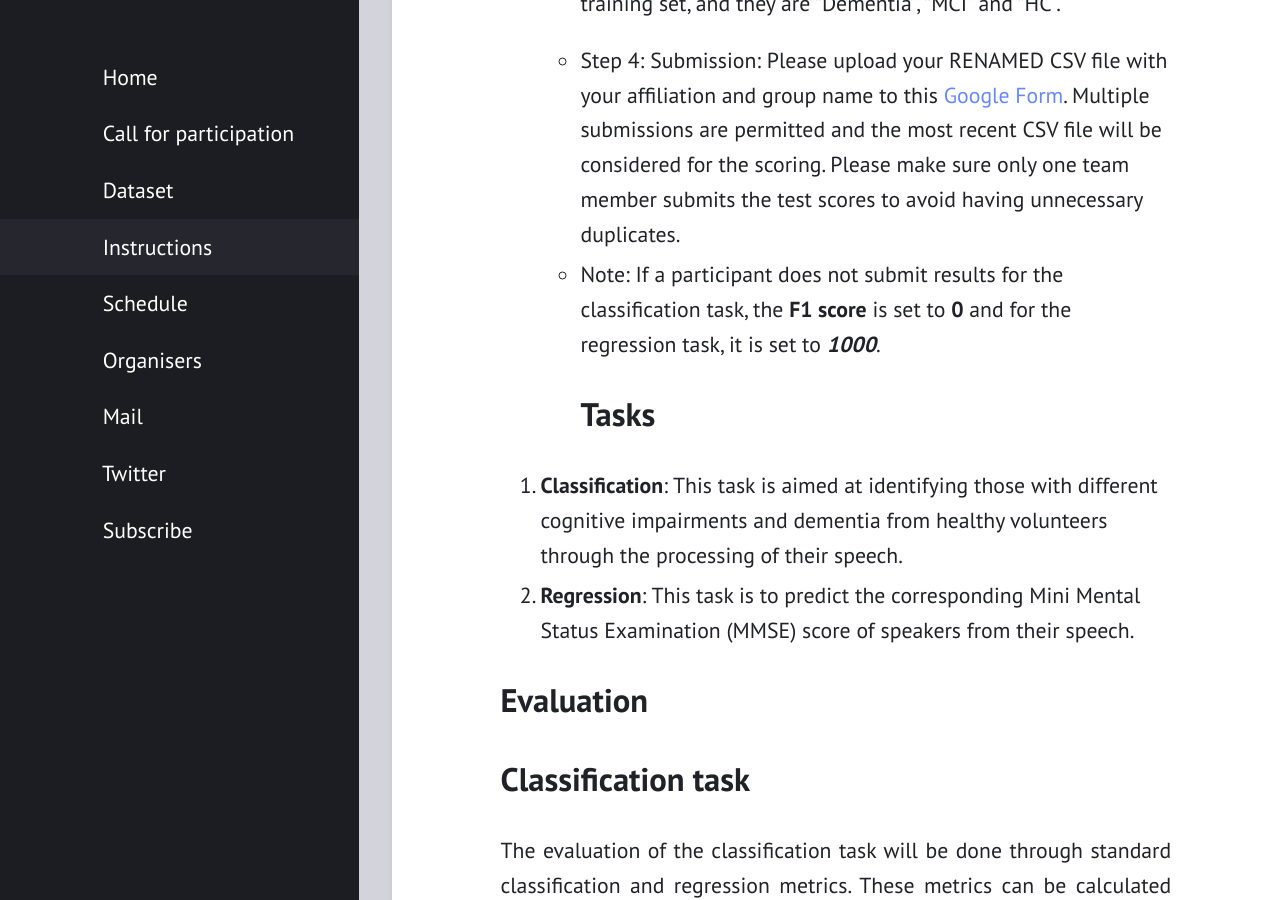
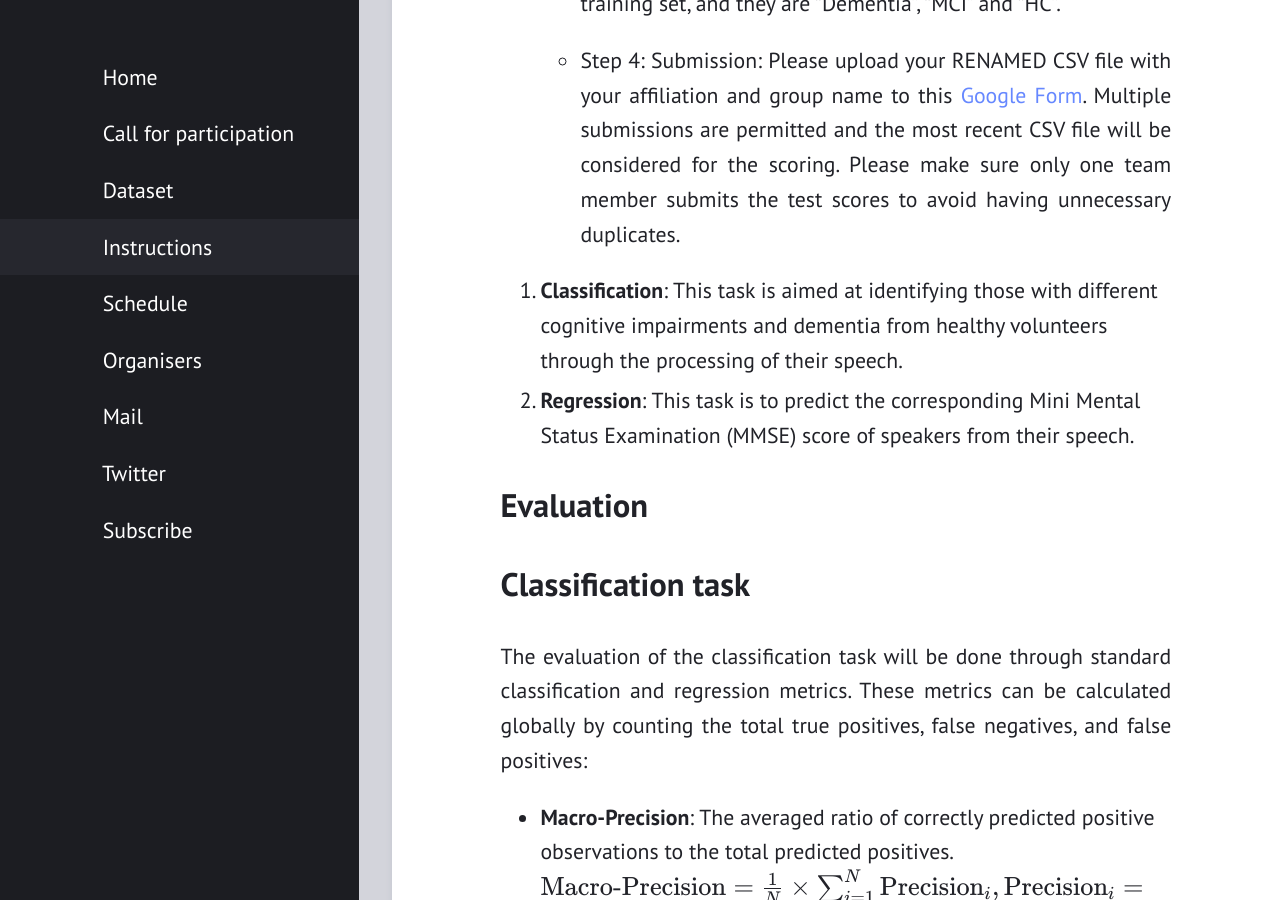
Before and after one commit to processchallenge/processchallenge.github.io, a Jekyll site: the page built from instr.md, in a window 1280 px wide and 900 px high, scrolled down 1315 px. Built offline with Jekyll 4.4.1, drawn with Linux system fonts in a browser that asks for light colours.

Commit message:
Update instr.md

```diff
--- a/instr.md
+++ b/instr.md
@@ -20,8 +20,6 @@ No cell is kept empty for a column for which you are submitting results; otherwi
 
   * Step 4: Submission:
 Please upload your RENAMED CSV file with your affiliation and group name to this [Google Form](https://forms.gle/869e6zcq3CaJS7uD8). Multiple submissions are permitted and the most recent CSV file will be considered for the scoring. Please make sure only one team member submits the test scores to avoid having unnecessary duplicates.
-  * Note: If a participant does not submit results for the classification task, the **F1 score** is set to **0** and for the regression task, it is set to ***1000***.
-# Tasks
 
 1. **Classification**: This task is aimed at identifying those with different cognitive impairments and dementia from healthy volunteers through the processing of their speech.
 2. **Regression**: This task is to predict the corresponding Mini Mental Status Examination (MMSE) score of speakers from their speech.
```
